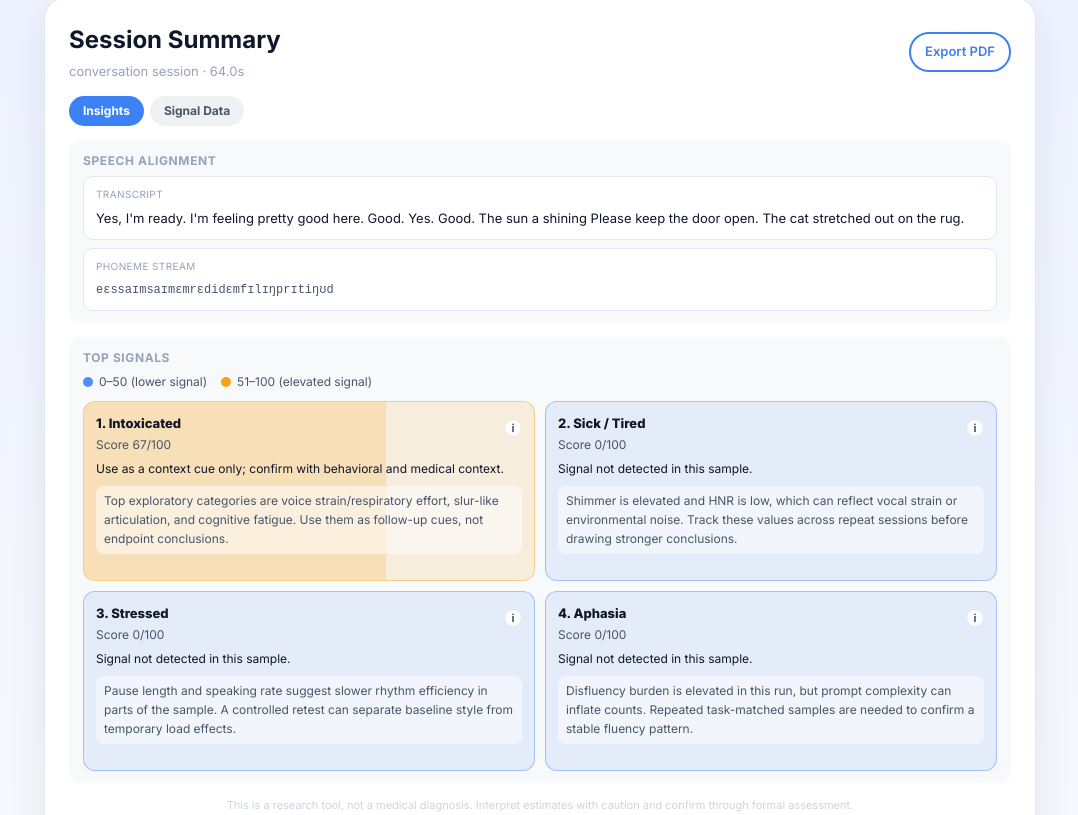
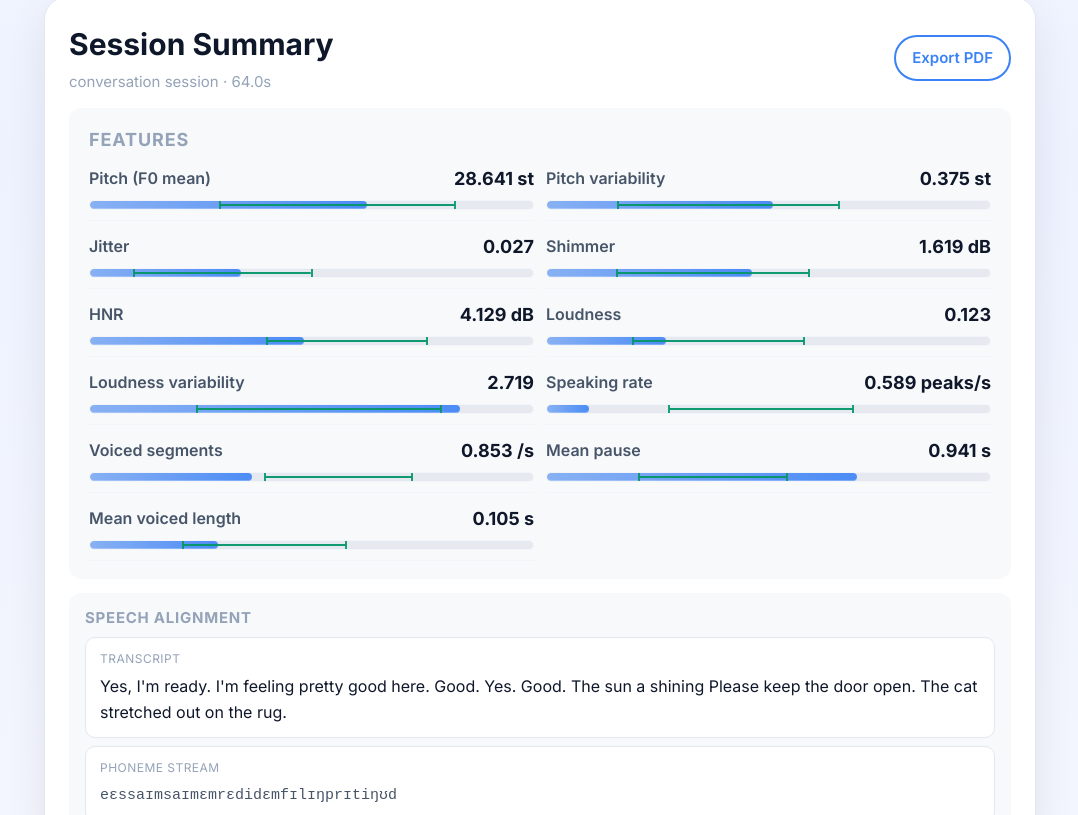
Before and after one commit to AyanJhunjhunwala/sante, a Next.js app in the folder frontend/: page / in a window 1280 px wide. Shown: the part 785-1600 px from the top of the page, without its empty margins (100-1178 px from the left). Built offline with nearby package versions, Linux system fonts and the light colour scheme; no server answers.

Commit message:
adjust summary ui

```diff
--- a/frontend/components/landing/HomepageAudioUpload.tsx
+++ b/frontend/components/landing/HomepageAudioUpload.tsx
@@ -175,7 +175,7 @@ export default function HomepageAudioUpload() {
             opacity: isSubmitting ? 0.7 : 1,
           }}
         >
-          {isSubmitting ? "Transcribing and generating report..." : "Test with audio upload"}
+          {isSubmitting ? "Transcribing and generating report..." : "Analyze audio upload"}
         </button>
         <input
           ref={inputRef}
--- a/frontend/components/summary/SessionSummaryPanel.tsx
+++ b/frontend/components/summary/SessionSummaryPanel.tsx
@@ -23,8 +23,6 @@ interface AcousticMeta {
   label: string;
   unit: string;
 }
-
-type SummaryTab = "insights" | "signalData";
 
 const ACOUSTIC_META: Record<keyof AcousticFeatures, AcousticMeta> = {
   f0_mean: { label: "Pitch (F0 mean)", unit: "st" },
@@ -66,7 +64,6 @@ export default function SessionSummaryPanel({
 }: SessionSummaryPanelProps) {
   const [exportLoading, setExportLoading] = useState(false);
   const [exportError, setExportError] = useState<string | null>(null);
-  const [activeTab, setActiveTab] = useState<SummaryTab>("insights");
 
   const [aiSections, setAiSections] = useState<StructuredSummarySections>(
     initialSections || {},
@@ -92,17 +89,6 @@ export default function SessionSummaryPanel({
   const disfluencyCount = (report.content.dys_detect || []).filter(
     (d) => d.dysfluency_type !== "normal",
   ).length;
-
-  const flaggedPhonemes = useMemo(
-    () =>
-      new Set(
-        (report.content.dys_detect || [])
-          .filter((item) => item.dysfluency_type !== "normal")
-          .map((item) => normalizePhonemeSymbol(item.phoneme))
-          .filter((item): item is string => Boolean(item)),
-      ),
-    [report.content.dys_detect],
-  );
 
   const topEstimates = useMemo(
     () => [...(report.estimates ?? [])].sort((a, b) => b.score - a.score),
@@ -190,12 +176,12 @@ export default function SessionSummaryPanel({
         <div
           style={{
             margin: 0,
-            padding: "10px 12px",
+            padding: "12px 14px",
             borderRadius: 10,
             border: "1px solid rgba(239,68,68,0.35)",
             background: "var(--red-light)",
             color: "var(--red)",
-            fontSize: 12,
+            fontSize: 15,
             fontWeight: 600,
             lineHeight: 1.45,
           }}
@@ -207,104 +193,22 @@ export default function SessionSummaryPanel({
         <p
           style={{
             margin: 0,
-            padding: "8px 10px",
+            padding: "10px 12px",
             borderRadius: 10,
             border: "1px solid var(--border)",
             background: "var(--panel)",
             color: "var(--text-secondary)",
-            fontSize: 12,
+            fontSize: 14,
           }}
         >
           {actionMessage}
         </p>
       )}
 
-      <div style={{ display: "flex", gap: 6, flexWrap: "wrap" }}>
-        <TabButton
-          active={activeTab === "insights"}
-          onClick={() => setActiveTab("insights")}
-          label="Insights"
-        />
-        <TabButton
-          active={activeTab === "signalData"}
-          onClick={() => setActiveTab("signalData")}
-          label="Signal Data"
-        />
-      </div>
-
-      {activeTab === "insights" && (
-        <>
-          <section style={sectionStyle}>
-            <h3 style={sectionTitleStyle}>Speech Alignment</h3>
-            <div style={alignmentContainerStyle}>
-              <div style={alignmentFlowBoxStyle}>
-                <p style={{ ...alignmentWordLabelStyle, margin: "0 0 6px" }}>Transcript</p>
-                <p style={{ ...paragraphStyle, margin: 0 }}>{transcription || "No transcription captured."}</p>
-              </div>
-
-              <div style={alignmentFlowBoxStyle}>
-                <p style={{ ...alignmentWordLabelStyle, margin: "0 0 6px" }}>Phoneme Stream</p>
-                <p
-                  style={{
-                    ...paragraphStyle,
-                    margin: 0,
-                    fontFamily: "monospace",
-                    fontSize: 12,
-                    lineHeight: 1.7,
-                    color: "var(--text-secondary)",
-                    overflowWrap: "anywhere",
-                  }}
-                >
-                  {phonemeParagraph || "No phonemes detected."}
-                </p>
-              </div>
-
-              {flaggedPhonemes.size > 0 && (
-                <div style={alignmentInsightsBoxStyle}>
-                  <p style={{ ...alignmentWordLabelStyle, margin: 0 }}>Specific Insights</p>
-                  <p style={{ ...plainRowStyle, margin: "6px 0 0" }}>
-                    Dysfluency-marked phoneme symbols detected: {Array.from(flaggedPhonemes).slice(0, 12).join(", ")}.
-                  </p>
-                </div>
-              )}
-            </div>
-          </section>
-
-          <section style={sectionStyle}>
-            <h3 style={sectionTitleStyle}>Top Signals</h3>
-            <div style={signalLegendStyle}>
-              <span style={legendItemStyle}>
-                <span style={{ ...legendDotStyle, background: "rgba(59,130,246,0.9)" }} />
-                0–50 (lower signal)
-              </span>
-              <span style={legendItemStyle}>
-                <span style={{ ...legendDotStyle, background: "rgba(245,158,11,0.95)" }} />
-                51–100 (elevated signal)
-              </span>
-            </div>
-            {!hasElevatedSignal && (
-              <p style={{ ...paragraphStyle, color: "var(--text-secondary)", margin: "-2px 0 10px", fontSize: 12 }}>
-                No elevated exploratory signals in this sample. Cards below are shown for baseline monitoring.
-              </p>
-            )}
-            <div style={{ display: "grid", gridTemplateColumns: "repeat(2, minmax(0, 1fr))", gap: 10 }}>
-              {insightSignalCards.map((card) => (
-                <SignalCornerCard key={card.id} card={card} />
-              ))}
-            </div>
-            {aiLoading && <p style={{ ...paragraphStyle, color: "var(--text-muted)", marginTop: 10 }}>Generating signal interpretations…</p>}
-            {aiError && <p style={{ ...errorStyle, marginTop: 10 }}>{aiError}</p>}
-          </section>
-
-        </>
-      )}
-
-      {activeTab === "signalData" && (
-        <>
-          <section style={sectionStyle}>
-            <h3 style={sectionTitleStyle}>Features</h3>
+          <section style={{ ...sectionStyle, padding: "18px 20px" }}>
+            <h3 style={{ ...sectionTitleStyle, fontSize: 18, marginBottom: 12 }}>Features</h3>
             {acoustics ? (
-              <div style={{ display: "grid", gridTemplateColumns: "1fr 1fr", gap: 8 }}>
+              <div style={{ display: "grid", gridTemplateColumns: "1fr 1fr", gap: 12 }}>
                 {(Object.keys(ACOUSTIC_META) as (keyof AcousticFeatures)[]).map((key) => {
                   const metric = ACOUSTIC_META[key];
                   const val = acoustics[key];
@@ -312,14 +216,14 @@ export default function SessionSummaryPanel({
                   const barPercent = acousticBarPercent(key, val);
                   const refBand = acousticReferenceBand(key);
                   return (
-                    <div key={key} style={metricRowStyle}>
+                    <div key={key} style={{ ...metricRowStyle, gap: 8, paddingBottom: 10 }}>
                       <div style={{ display: "flex", justifyContent: "space-between", alignItems: "center", gap: 10 }}>
-                        <span style={{ color: "var(--text-secondary)", fontSize: 12 }}>{metric.label}</span>
-                        <span style={{ color: "var(--text)", fontSize: 12, fontWeight: 600 }}>
+                        <span style={{ color: "var(--text-secondary)", fontSize: 16, fontWeight: 600 }}>{metric.label}</span>
+                        <span style={{ color: "var(--text)", fontSize: 18, fontWeight: 700 }}>
                           {val.toFixed(3)} {metric.unit}
                         </span>
                       </div>
-                      <div style={acousticBarTrackStyle}>
+                      <div style={{ ...acousticBarTrackStyle, height: 10 }}>
                         <div style={{ ...acousticBarFillStyle, width: `${barPercent}%` }} />
                         <div
                           style={{
@@ -351,10 +255,61 @@ export default function SessionSummaryPanel({
               <p style={paragraphStyle}>No acoustic feature data available for this session.</p>
             )}
           </section>
-        </>
-      )}
 
-      <p style={{ margin: 0, fontSize: 11, color: "var(--text-dim)", textAlign: "center" }}>
+          <section style={sectionStyle}>
+            <h3 style={sectionTitleStyle}>Speech Alignment</h3>
+            <div style={alignmentContainerStyle}>
+              <div style={alignmentFlowBoxStyle}>
+                <p style={{ ...alignmentWordLabelStyle, margin: "0 0 6px" }}>Transcript</p>
+                <p style={{ ...paragraphStyle, margin: 0 }}>{transcription || "No transcription captured."}</p>
+              </div>
+
+              <div style={alignmentFlowBoxStyle}>
+                <p style={{ ...alignmentWordLabelStyle, margin: "0 0 6px" }}>Phoneme Stream</p>
+                <p
+                  style={{
+                    ...paragraphStyle,
+                    margin: 0,
+                    fontFamily: "monospace",
+                    fontSize: 15,
+                    lineHeight: 1.7,
+                    color: "var(--text-secondary)",
+                    overflowWrap: "anywhere",
+                  }}
+                >
+                  {phonemeParagraph || "No phonemes detected."}
+                </p>
+              </div>
+            </div>
+          </section>
+
+          <section style={sectionStyle}>
+            <h3 style={sectionTitleStyle}>Top Signals</h3>
+            <div style={signalLegendStyle}>
+              <span style={legendItemStyle}>
+                <span style={{ ...legendDotStyle, background: "rgba(59,130,246,0.9)" }} />
+                0–50 (lower signal)
+              </span>
+              <span style={legendItemStyle}>
+                <span style={{ ...legendDotStyle, background: "rgba(245,158,11,0.95)" }} />
+                51–100 (elevated signal)
+              </span>
+            </div>
+            {!hasElevatedSignal && (
+              <p style={{ ...paragraphStyle, color: "var(--text-secondary)", margin: "-2px 0 10px", fontSize: 14 }}>
+                No elevated exploratory signals in this sample. Cards below are shown for baseline monitoring.
+              </p>
+            )}
+            <div style={{ display: "grid", gridTemplateColumns: "repeat(2, minmax(0, 1fr))", gap: 10 }}>
+              {insightSignalCards.map((card) => (
+                <SignalCornerCard key={card.id} card={card} />
+              ))}
+            </div>
+            {aiLoading && <p style={{ ...paragraphStyle, color: "var(--text-muted)", marginTop: 10 }}>Generating signal interpretations…</p>}
+            {aiError && <p style={{ ...errorStyle, marginTop: 10 }}>{aiError}</p>}
+          </section>
+
+      <p style={{ margin: 0, fontSize: 13, color: "var(--text-dim)", textAlign: "center", lineHeight: 1.5 }}>
         This is a research tool, not a medical diagnosis. Interpret estimates with caution and confirm through formal assessment.
       </p>
     </div>
@@ -418,10 +373,10 @@ function SignalCornerCard({ card }: { card: SignalCard }) {
         position: "relative",
         border: `1px solid ${tone.border}`,
         borderRadius: 12,
-        padding: "12px 12px 10px",
+        padding: "14px 14px 12px",
         background: tone.bg,
         overflow: "hidden",
-        minHeight: 180,
+        minHeight: 170,
       }}
     >
       <div
@@ -451,22 +406,19 @@ function SignalCornerCard({ card }: { card: SignalCard }) {
           </button>
           {showFormula && <div style={infoTooltipStyle}>{card.calculation}</div>}
         </div>
-        <p style={{ margin: 0, fontSize: 13, color: "var(--text)", fontWeight: 800 }}>
+        <p style={{ margin: 0, fontSize: 16, color: "var(--text)", fontWeight: 800 }}>
           {card.rank}. {card.label}
         </p>
-        <p style={{ margin: "3px 0 0", fontSize: 12, color: "var(--text-secondary)" }}>Score {card.score}/100</p>
-        <p style={{ margin: "6px 0 0", fontSize: 12, color: "var(--text)", lineHeight: 1.5 }}>
-          {card.suggestion}
-        </p>
+        <p style={{ margin: "5px 0 0", fontSize: 14, color: "var(--text-secondary)" }}>Score {card.score}/100</p>
         <p
           style={{
-            margin: "8px 0 0",
-            fontSize: 12,
+            margin: "10px 0 0",
+            fontSize: 14,
             color: "var(--text-secondary)",
             lineHeight: 1.55,
             background: "rgba(255,255,255,0.55)",
             borderRadius: 8,
-            padding: "6px 8px",
+            padding: "8px 10px",
           }}
         >
           {card.insightSnippet}
@@ -489,34 +441,6 @@ function MetricTile({ label, value }: { label: string; value: string }) {
   );
 }
 
-function TabButton({
-  active,
-  onClick,
-  label,
-}: {
-  active: boolean;
-  onClick: () => void;
-  label: string;
-}) {
-  return (
-    <button
-      onClick={onClick}
-      style={{
-        border: "none",
-        borderRadius: 999,
-        padding: "6px 14px",
-        fontSize: 12,
-        fontWeight: 700,
-        cursor: "pointer",
-        background: active ? "var(--blue)" : "var(--bg-subtle, #f0f1f3)",
-        color: active ? "#fff" : "var(--text-secondary)",
-      }}
-    >
-      {label}
-    </button>
-  );
-}
-
 function signalToneByScore(score: number): {
   bg: string;
   border: string;
@@ -536,7 +460,6 @@ type SignalCard = {
   key: string;
   label: string;
   score: number;
-  suggestion: string;
   insightSnippet: string;
   calculation: string;
 };
@@ -596,7 +519,6 @@ function buildSignalCards(
       key: item.key,
       label: item.label,
       score: estimate?.score ?? 0,
-      suggestion: estimate?.suggestion ?? "Signal not detected in this sample.",
       insightSnippet:
         (sections[item.section] || sections.exploratory_risk_signals || "AI interpretation not available yet.")
           .trim()
@@ -634,12 +556,12 @@ const infoIconButtonStyle: CSSProperties = {
   border: "1px solid var(--border)",
   background: "rgba(255,255,255,0.9)",
   color: "var(--text-secondary)",
-  width: 18,
-  height: 18,
+  width: 22,
+  height: 22,
   borderRadius: 999,
-  fontSize: 11,
+  fontSize: 13,
   fontWeight: 700,
-  lineHeight: "16px",
+  lineHeight: "20px",
   textAlign: "center",
   padding: 0,
   cursor: "help",
@@ -650,25 +572,25 @@ const infoTooltipStyle: CSSProperties = {
   top: 24,
   right: 0,
   zIndex: 5,
-  width: 280,
+  width: 340,
   background: "#111827",
   color: "#fff",
   borderRadius: 8,
-  padding: "8px 10px",
-  fontSize: 11,
-  lineHeight: 1.45,
+  padding: "10px 12px",
+  fontSize: 13,
+  lineHeight: 1.5,
   boxShadow: "0 8px 24px rgba(0,0,0,0.28)",
 };
 
 const sectionStyle: CSSProperties = {
   background: "var(--bg-subtle, #f8f9fb)",
   borderRadius: 12,
-  padding: "12px 14px",
+  padding: "14px 16px",
 };
 
 const sectionTitleStyle: CSSProperties = {
-  margin: "0 0 6px",
-  fontSize: 12,
+  margin: "0 0 8px",
+  fontSize: 15,
   fontWeight: 700,
   textTransform: "uppercase",
   letterSpacing: "0.05em",
@@ -677,14 +599,14 @@ const sectionTitleStyle: CSSProperties = {
 
 const paragraphStyle: CSSProperties = {
   margin: 0,
-  fontSize: 13,
+  fontSize: 16,
   color: "var(--text)",
   lineHeight: 1.6,
 };
 
 const plainRowStyle: CSSProperties = {
   margin: "0 0 8px",
-  fontSize: 12,
+  fontSize: 14,
   color: "var(--text-secondary)",
   lineHeight: 1.6,
 };
@@ -695,7 +617,7 @@ const signalLegendStyle: CSSProperties = {
   alignItems: "center",
   flexWrap: "wrap",
   margin: "0 0 10px",
-  fontSize: 12,
+  fontSize: 14,
   color: "var(--text-secondary)",
 };
 
@@ -729,9 +651,9 @@ const alignmentContainerStyle: CSSProperties = {
 const alignmentFlowBoxStyle: CSSProperties = {
   border: "1px solid var(--border)",
   borderRadius: 10,
-  padding: "10px 12px",
+  padding: "12px 14px",
   background: "#fff",
-  fontSize: 14,
+  fontSize: 16,
   lineHeight: 1.5,
   color: "var(--text)",
   whiteSpace: "pre-wrap",
@@ -746,7 +668,7 @@ const alignmentWordStackStyle: CSSProperties = {
 };
 
 const alignmentWordLabelStyle: CSSProperties = {
-  fontSize: 10,
+  fontSize: 12,
   color: "var(--text-muted)",
   textTransform: "uppercase",
   letterSpacing: "0.04em",
@@ -777,7 +699,7 @@ const alignmentSpacerStyle: CSSProperties = {
 const alignmentInsightsBoxStyle: CSSProperties = {
   border: "1px solid var(--border)",
   borderRadius: 10,
-  padding: "8px 10px",
+  padding: "10px 12px",
   background: "rgba(255,255,255,0.78)",
 };
 
@@ -850,20 +772,20 @@ const headerRowStyle: CSSProperties = {
 const titleStyle: CSSProperties = {
   margin: 0,
   color: "var(--text)",
-  fontSize: 24,
+  fontSize: 30,
   fontWeight: 700,
 };
 
 const subtitleStyle: CSSProperties = {
   margin: "4px 0 0",
   color: "var(--text-muted)",
-  fontSize: 13,
+  fontSize: 15,
 };
 
 const errorStyle: CSSProperties = {
   margin: 0,
   color: "var(--red)",
-  fontSize: 12,
+  fontSize: 14,
 };
 
 const btnStyle: CSSProperties = {
@@ -871,8 +793,8 @@ const btnStyle: CSSProperties = {
   color: "#fff",
   border: "none",
   borderRadius: 999,
-  padding: "10px 16px",
-  fontSize: 13,
+  padding: "12px 18px",
+  fontSize: 15,
   fontWeight: 600,
   cursor: "pointer",
 };
@@ -882,8 +804,8 @@ const btnOutlineStyle: CSSProperties = {
   color: "var(--blue)",
   border: "2px solid var(--blue)",
   borderRadius: 999,
-  padding: "8px 14px",
-  fontSize: 13,
+  padding: "10px 16px",
+  fontSize: 15,
   fontWeight: 600,
   cursor: "pointer",
 };
```
Also changed, not shown: 1 other file (tests, documents, lock files or other folders).
